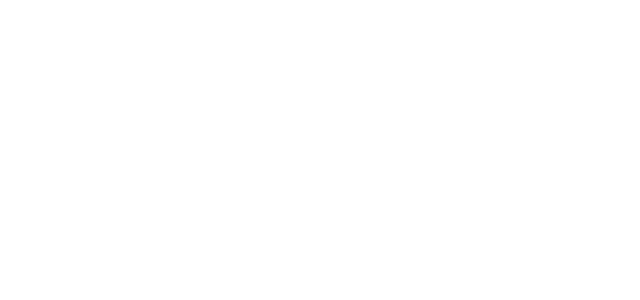
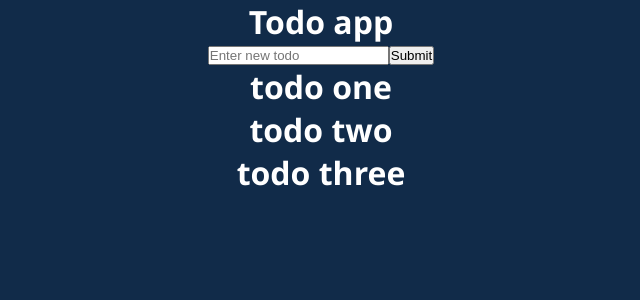
Before and after one commit to MIZIEV/ToDo-app_Frontend, a React (Create React App) app: page / in a window 1280 px wide. Shown: the top 300 px of the page, without its empty margins (319-959 px from the left). Built offline with nearby package versions, Linux system fonts and the light colour scheme.

Commit message:
added logic in (Todo & TodoList) components, also change style in App.css

```diff
--- a/src/App.js
+++ b/src/App.js
@@ -1,8 +1,18 @@
+import { useState } from 'react';
+
+import TodoForm from './components/Todos/TodoForm';
+import TodoList from './components/Todos/TodoList';
 import './App.css';
 
 function App() {
+
+  const [todos, setTodos] = useState(['todo one', 'todo two', 'todo three']);
+
   return (
     <div className="App">
+      <h1>Todo app</h1>
+      <TodoForm />
+      <TodoList todos={todos} />
 
     </div>
   );
--- a/src/components/Todos/Todo.js
+++ b/src/components/Todos/Todo.js
@@ -0,0 +1,7 @@
+function Todo(props) {
+    const { todo } = props
+
+    return <h1>{todo}</h1>
+}
+
+export default Todo;
--- a/src/components/Todos/TodoForm.js
+++ b/src/components/Todos/TodoForm.js
@@ -0,0 +1,10 @@
+function TodoForm() {
+    return (
+        <form>
+            <input placeholder="Enter new todo" />
+            <button type="submit">Submit</button>
+        </form>
+    )
+}
+
+export default TodoForm;
--- a/src/components/Todos/TodoList.js
+++ b/src/components/Todos/TodoList.js
@@ -0,0 +1,9 @@
+import Todo from "./Todo";
+
+function TodoList(props) {
+
+    const { todos } = props
+    return todos.map((todo, index) => <Todo key={index} todo={todo} />)
+}
+
+export default TodoList;
--- a/src/index.css
+++ b/src/index.css
@@ -8,4 +8,7 @@
   font-family: 'Segoe UI', 'Roboto', 'Oxygen',
     'Ubuntu', 'Cantarell', 'Fira Sans', 'Droid Sans', 'Helvetica Neue',
     sans-serif;
+
+  color: white;
+  background-color: #112b49;
 }
```
